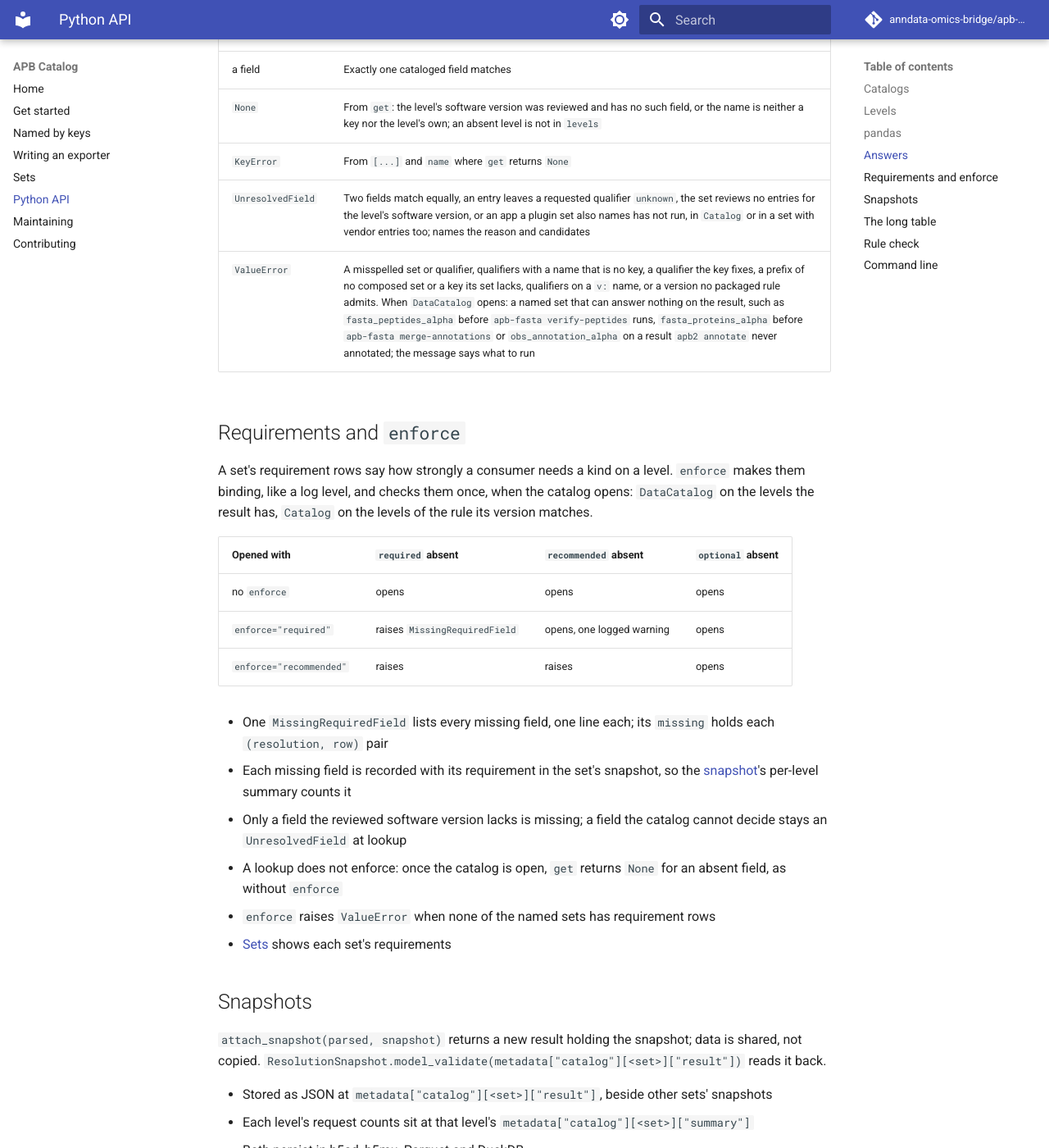
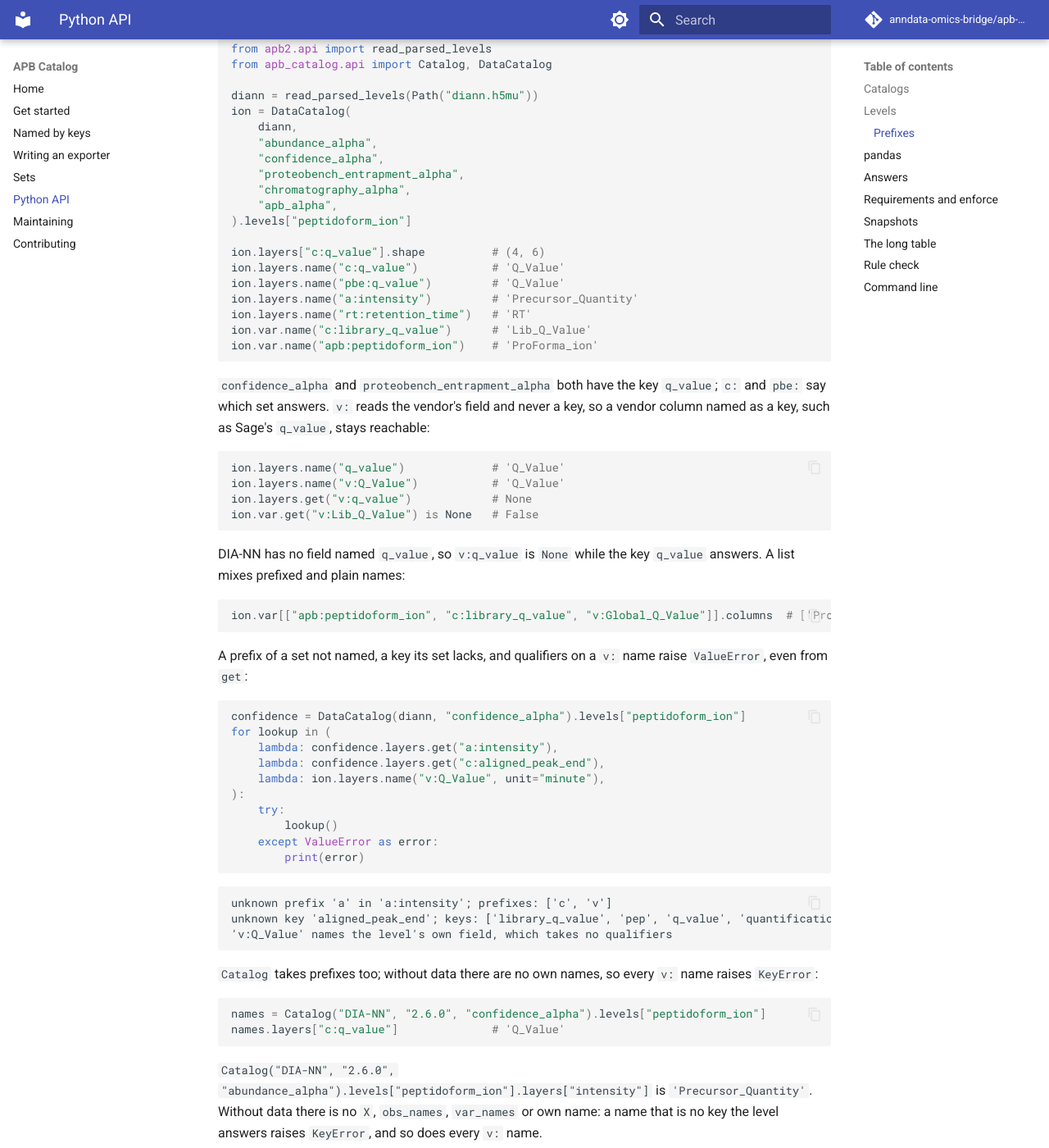
Before and after one commit to anndata-omics-bridge/apb-catalog, an MkDocs documentation site: the page built from docs/api.md, in a window 1280 px wide and 1400 px high, scrolled down 3787 px. Shown: the whole window at 82% size. Built offline with MkDocs 1.6.1 and Material for MkDocs 9.7.7, drawn with Linux system fonts in a browser that asks for light colours; comment, search, counter and statistics services are not loaded; some of the changed text lies outside the part shown.

Commit message:
docs: Python API page shows every prefix with tested examples; try-it-online links to the demo applications
Assisted-by: AI coding agent

````diff
--- a/docs/api.md
+++ b/docs/api.md
@@ -50,6 +50,92 @@ Everything is imported from `apb_catalog.api`, except the pandas `DataCatalog`,
 - Every key `keys()` lists reads: an app's keys, such as apb-fasta's `fasta_matches_contaminant`, are there once the app has run. `DataCatalog(result, "fasta_peptides_alpha")` on a result apb-fasta has not verified raises `ValueError` when it opens, naming what to run; `DataCatalog.answering_sets(result)` says beforehand which sets open
 - A key may name the primary layer and then answers `X`; `layers` holds the other layers, as in AnnData
 - A matrix is built once per level and shared by every later answer
+
+### Prefixes
+
+A prefix before the key asks one set alone; `v:` asks the level's own names alone. Every slot, `[...]`, `get`, `name` and a list take it.
+
+| Prefix | Asks |
+| --- | --- |
+| `a:` | `abundance_alpha` |
+| `c:` | `confidence_alpha` |
+| `pbe:` | `proteobench_entrapment_alpha` |
+| `rt:` | `chromatography_alpha` |
+| `apb:` | `apb_alpha` |
+| `annot:` | `obs_annotation_alpha` |
+| `fpep:` | `fasta_peptides_alpha` |
+| `fprot:` | `fasta_proteins_alpha` |
+| `v:` | the level's own field of that name, never the catalog |
+
+On a synthetic DIA-NN 1.8.1 result, four runs by six precursors:
+
+```python
+from pathlib import Path
+
+from apb2.api import read_parsed_levels
+from apb_catalog.api import Catalog, DataCatalog
+
+diann = read_parsed_levels(Path("diann.h5mu"))
+ion = DataCatalog(
+    diann,
+    "abundance_alpha",
+    "confidence_alpha",
+    "proteobench_entrapment_alpha",
+    "chromatography_alpha",
+    "apb_alpha",
+).levels["peptidoform_ion"]
+
+ion.layers["c:q_value"].shape          # (4, 6)
+ion.layers.name("c:q_value")           # 'Q_Value'
+ion.layers.name("pbe:q_value")         # 'Q_Value'
+ion.layers.name("a:intensity")         # 'Precursor_Quantity'
+ion.layers.name("rt:retention_time")   # 'RT'
+ion.var.name("c:library_q_value")      # 'Lib_Q_Value'
+ion.var.name("apb:peptidoform_ion")    # 'ProForma_ion'
+```
+
+`confidence_alpha` and `proteobench_entrapment_alpha` both have the key `q_value`; `c:` and `pbe:` say which set answers. `v:` reads the vendor's field and never a key, so a vendor column named as a key, such as Sage's `q_value`, stays reachable:
+
+```python
+ion.layers.name("q_value")             # 'Q_Value'
+ion.layers.name("v:Q_Value")           # 'Q_Value'
+ion.layers.get("v:q_value")            # None
+ion.var.get("v:Lib_Q_Value") is None   # False
+```
+
+DIA-NN has no field named `q_value`, so `v:q_value` is `None` while the key `q_value` answers. A list mixes prefixed and plain names:
+
+```python
+ion.var[["apb:peptidoform_ion", "c:library_q_value", "v:Global_Q_Value"]].columns  # ['ProForma_ion', 'Lib_Q_Value', 'Global_Q_Value']
+```
+
+A prefix of a set not named, a key its set lacks, and qualifiers on a `v:` name raise `ValueError`, even from `get`:
+
+```python
+confidence = DataCatalog(diann, "confidence_alpha").levels["peptidoform_ion"]
+for lookup in (
+    lambda: confidence.layers.get("a:intensity"),
+    lambda: confidence.layers.get("c:aligned_peak_end"),
+    lambda: ion.layers.name("v:Q_Value", unit="minute"),
+):
+    try:
+        lookup()
+    except ValueError as error:
+        print(error)
+```
+
+```text
+unknown prefix 'a' in 'a:intensity'; prefixes: ['c', 'v']
+unknown key 'aligned_peak_end'; keys: ['library_q_value', 'pep', 'q_value', 'quantification_q_value']
+'v:Q_Value' names the level's own field, which takes no qualifiers
+```
+
+`Catalog` takes prefixes too; without data there are no own names, so every `v:` name raises `KeyError`:
+
+```python
+names = Catalog("DIA-NN", "2.6.0", "confidence_alpha").levels["peptidoform_ion"]
+names.layers["c:q_value"]              # 'Q_Value'
+```
 
 `Catalog("DIA-NN", "2.6.0", "abundance_alpha").levels["peptidoform_ion"].layers["intensity"]` is `'Precursor_Quantity'`. Without data there is no `X`, `obs_names`, `var_names` or own name: a name that is no key the level answers raises `KeyError`, and so does every `v:` name.
 
````
Also changed, not shown: README.md (+6 -1 lines), docs/index.md (+7 -0 lines).
